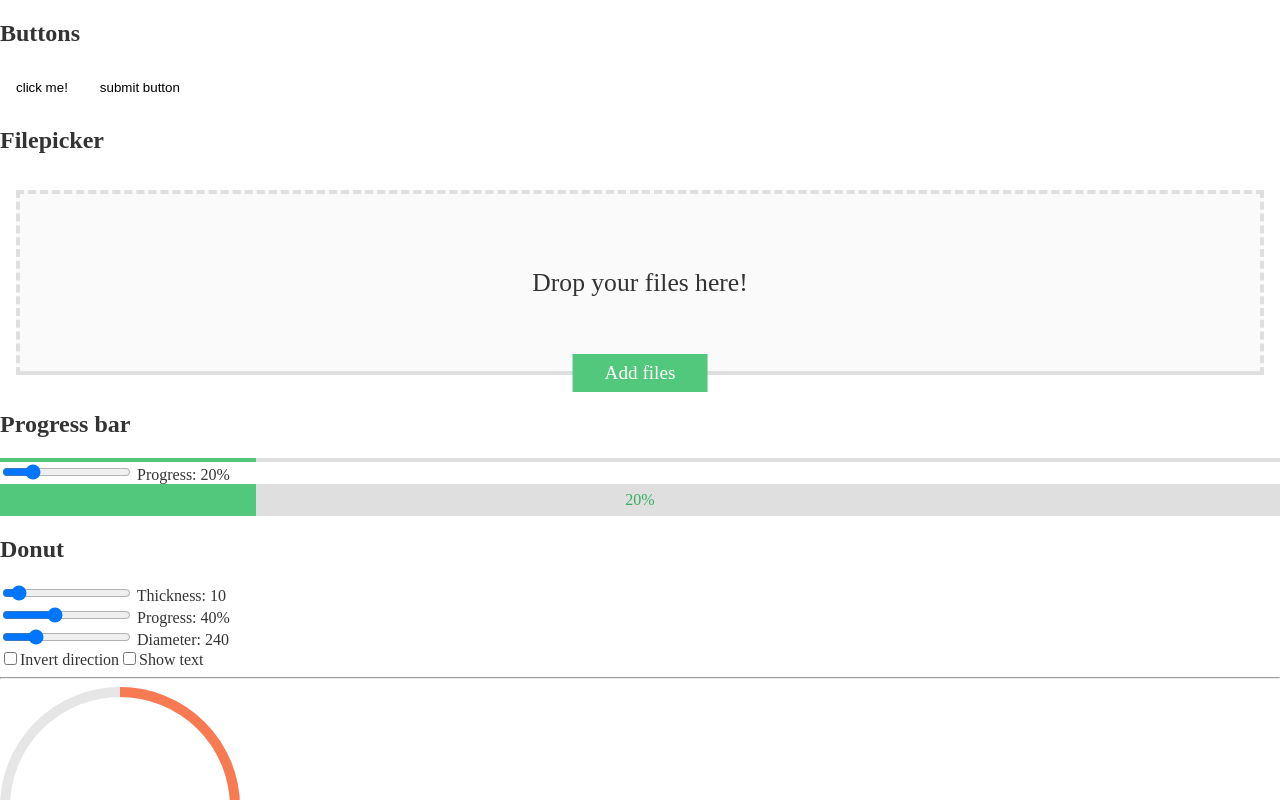
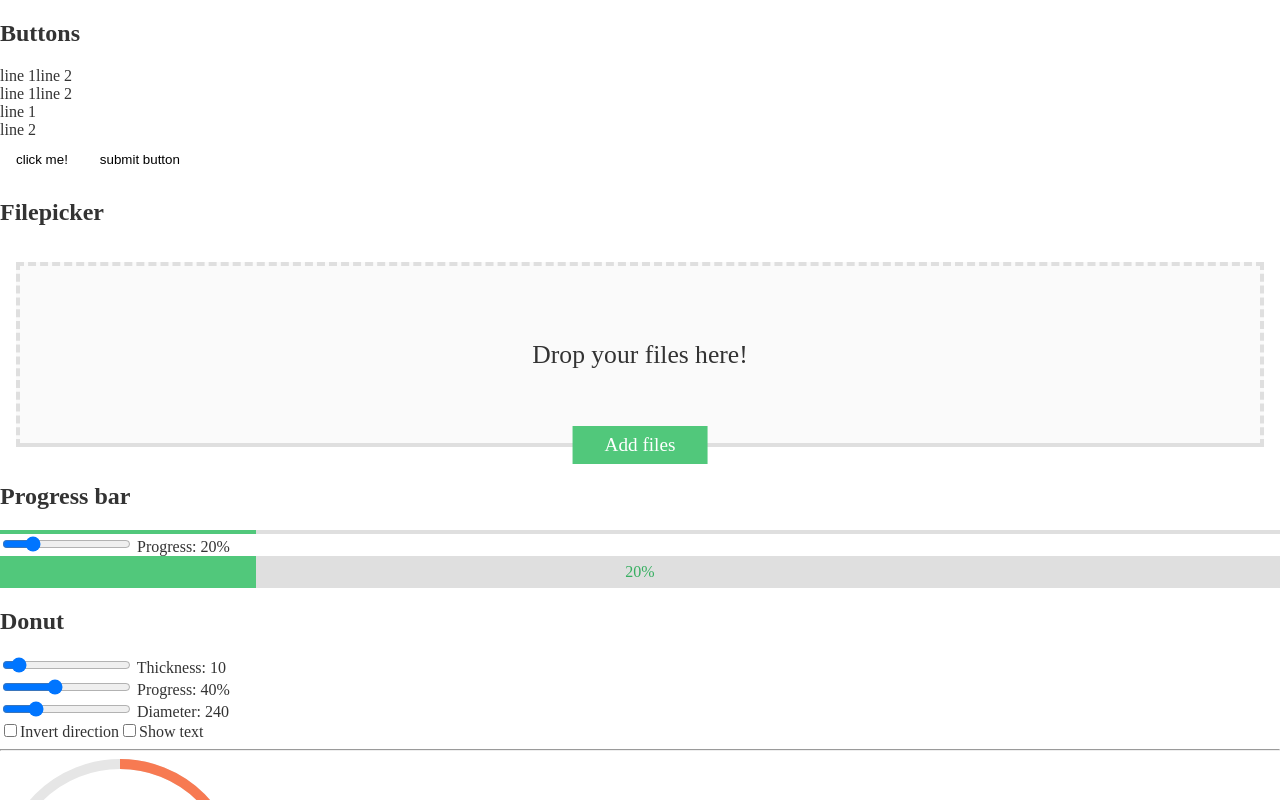
Before and after one commit to elgervb/ngx-components, an Angular app: page / in a window 1280 px wide. Shown: the top 800 px of the page. Built offline with nearby package versions, Linux system fonts and the light colour scheme.

Commit message:
panel: add new component

```diff
--- a/src/app/app.component.html
+++ b/src/app/app.component.html
@@ -1,6 +1,21 @@
 
 <section>
   <h2>Buttons</h2>
+
+  <evb-panel>
+    <div>line 1</div>
+    <div>line 2</div>
+  </evb-panel>
+
+  <evb-panel dir="row">
+    <div>line 1</div>
+    <div>line 2</div>
+  </evb-panel>
+  <evb-panel class="mock" dir="col">
+    <div>line 1</div>
+    <div>line 2</div>
+  </evb-panel>
+
 
   <evb-button class="test-btn" (click)="handleClick($event)">click me!</evb-button>
   <evb-button type="submit" (click)="handleClick($event)">submit button</evb-button>
--- a/src/app/app.module.ts
+++ b/src/app/app.module.ts
@@ -8,6 +8,7 @@ import { DonutComponent } from './charts/donut/donut.component';
 import { FilePickerComponent } from './file-picker/file-picker.component';
 import { ProgressbarComponent } from './progressbar/progressbar.component';
 import { ButtonComponent } from './button/button.component';
+import { PanelComponent } from './panel/panel.component';
 
 @NgModule({
   declarations: [
@@ -15,7 +16,8 @@ import { ButtonComponent } from './button/button.component';
     DonutComponent,
     FilePickerComponent,
     ProgressbarComponent,
-    ButtonComponent
+    ButtonComponent,
+    PanelComponent
   ],
   imports: [
     BrowserModule,
--- /dev/null
+++ b/src/app/panel/panel.component.scss
@@ -0,0 +1,11 @@
+.evb-panel {
+  display: flex;
+}
+
+.evb-panel--row {
+  flex-direction: row;
+}
+
+.evb-panel--col {
+  flex-direction: column;
+}
--- /dev/null
+++ b/src/app/panel/panel.component.ts
@@ -0,0 +1,24 @@
+import { Component, OnInit, Input } from '@angular/core';
+
+@Component({
+  selector: 'evb-panel',
+  template: `
+    <div class="evb-panel {{class}}"
+      [class.evb-panel--row]="dir==='row'"
+      [class.evb-panel--col]="dir==='col'">
+      <ng-content></ng-content>
+    </div>
+  `,
+  styleUrls: ['./panel.component.scss']
+})
+export class PanelComponent implements OnInit {
+
+  @Input() class?: string;
+  @Input() dir: 'row' | 'col';
+
+  constructor() { }
+
+  ngOnInit() {
+  }
+
+}
```
Also changed, not shown: 1 other file (tests, documents, lock files or other folders).
